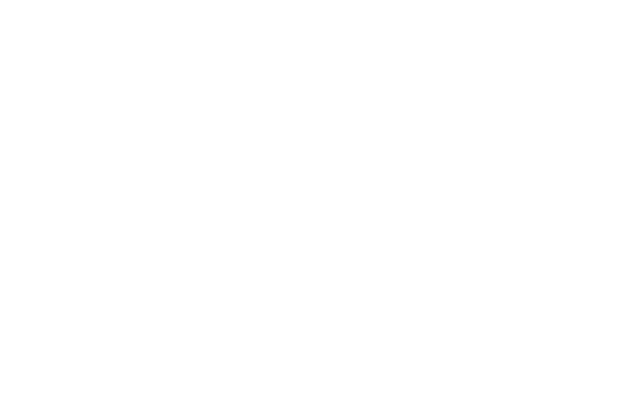
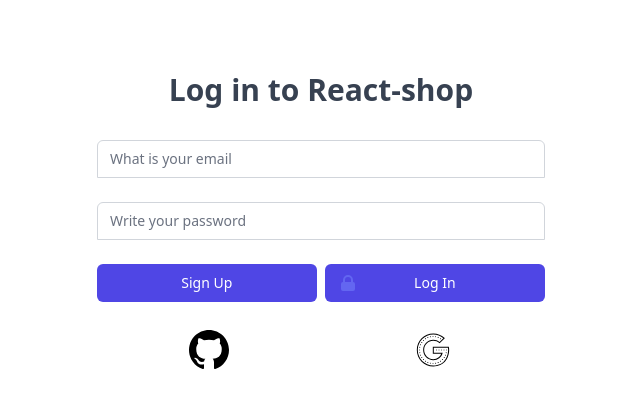
Before and after one commit to Zerobase-FE-2/react-shop, a React (Vite) app: page /login in a window 1280 px wide. Before the commit this address had no page. Shown: the top 408 px of the page, without its empty margins (319-959 px from the left). Built offline with nearby package versions, Linux system fonts and the light colour scheme.

Commit message:
feature: create signup page 1. signup page 따로 만들기 2. react-hook-form 사용하여 form, error handling 3. throw error, catch하여 alert 하기 4. error code에 대한 message 구체화 하기

```diff
--- a/src/App.tsx
+++ b/src/App.tsx
@@ -6,7 +6,7 @@ function App() {
   return (
     <div className="App">
       <Routes>
-        <Route path="/signin" element={<Login />} />
+        <Route path="/login" element={<Login />} />
         <Route path="signup" element={<SignUp />} />
       </Routes>
     </div>
--- a/src/components/Login.tsx
+++ b/src/components/Login.tsx
@@ -18,7 +18,7 @@ const Login = () => {
   min-h-full flex items-center justify-center py-12 px-4 sm:px-6 lg:px-8
   `;
   const LoginTitle = tw.h2`
-  mt-6 text-center text-3xl font-extrabold text-gray-900
+  mt-6 text-center text-3xl font-extrabold text-gray-700
   `;
   const Input = tw.input`
   appearance-none rounded-none relative block w-full px-3 py-2 border border-gray-300 placeholder-gray-500 text-gray-900 rounded-t-md focus:outline-none focus:ring-indigo-500 focus:border-indigo-500 focus:z-10 sm:text-sm
@@ -56,9 +56,9 @@ const Login = () => {
     }
   };
 
-  const handleGoogle = () => {
+  const handleGoogle = async () => {
     try {
-      AuthService.googleSignIn();
+      await AuthService.googleSignIn();
     } catch (error) {
       if (typeof error == 'string') {
         alert(error);
@@ -68,9 +68,9 @@ const Login = () => {
     }
   };
 
-  const handleGithub = () => {
+  const handleGithub = async () => {
     try {
-      AuthService.githubSignIn();
+      await AuthService.githubSignIn();
     } catch (error) {
       if (typeof error == 'string') {
         alert(error);
@@ -83,7 +83,7 @@ const Login = () => {
   return (
     <LoginSection>
       <div className="max-w-md w-full space-y-8">
-        <LoginTitle>Sign in to React-shop</LoginTitle>
+        <LoginTitle>Log in to React-shop</LoginTitle>
         <form
           action="submit"
           className="mt-8 space-y-6"
@@ -131,7 +131,7 @@ const Login = () => {
                   aria-hidden="true"
                 />
               </span>
-              Sign In
+              Log In
             </SignInBtn>
           </div>
           <div className="flex items-center justify-around">
--- a/src/components/SignUp.tsx
+++ b/src/components/SignUp.tsx
@@ -15,10 +15,10 @@ interface SignUpInputs {
 }
 
 const SignUp = () => {
-  const LoginSection = tw.section`
+  const SignupSection = tw.section`
   min-h-full flex items-center justify-center py-12 px-4 sm:px-6 lg:px-8
   `;
-  const LoginTitle = tw.h2`
+  const SignupTitle = tw.h2`
   mt-6 text-center text-3xl font-extrabold text-gray-900
   `;
 
@@ -54,9 +54,9 @@ const SignUp = () => {
     }
   };
 
-  const handleGoogle = () => {
+  const handleGoogle = async () => {
     try {
-      AuthService.googleSignIn();
+      await AuthService.googleSignIn();
     } catch (error) {
       if (typeof error == 'string') {
         alert(error);
@@ -66,9 +66,9 @@ const SignUp = () => {
     }
   };
 
-  const handleGithub = () => {
+  const handleGithub = async () => {
     try {
-      AuthService.githubSignIn();
+      await AuthService.githubSignIn();
     } catch (error) {
       if (typeof error == 'string') {
         alert(error);
@@ -79,9 +79,9 @@ const SignUp = () => {
   };
 
   return (
-    <LoginSection>
+    <SignupSection>
       <div className="max-w-md w-full space-y-8">
-        <LoginTitle>Sign in to React-shop</LoginTitle>
+        <SignupTitle>Sign up to React-shop</SignupTitle>
         <form
           action="submit"
           className="mt-8 space-y-6"
@@ -163,7 +163,7 @@ const SignUp = () => {
           </div>
         </form>
       </div>
-    </LoginSection>
+    </SignupSection>
   );
 };
 export default SignUp;
```
